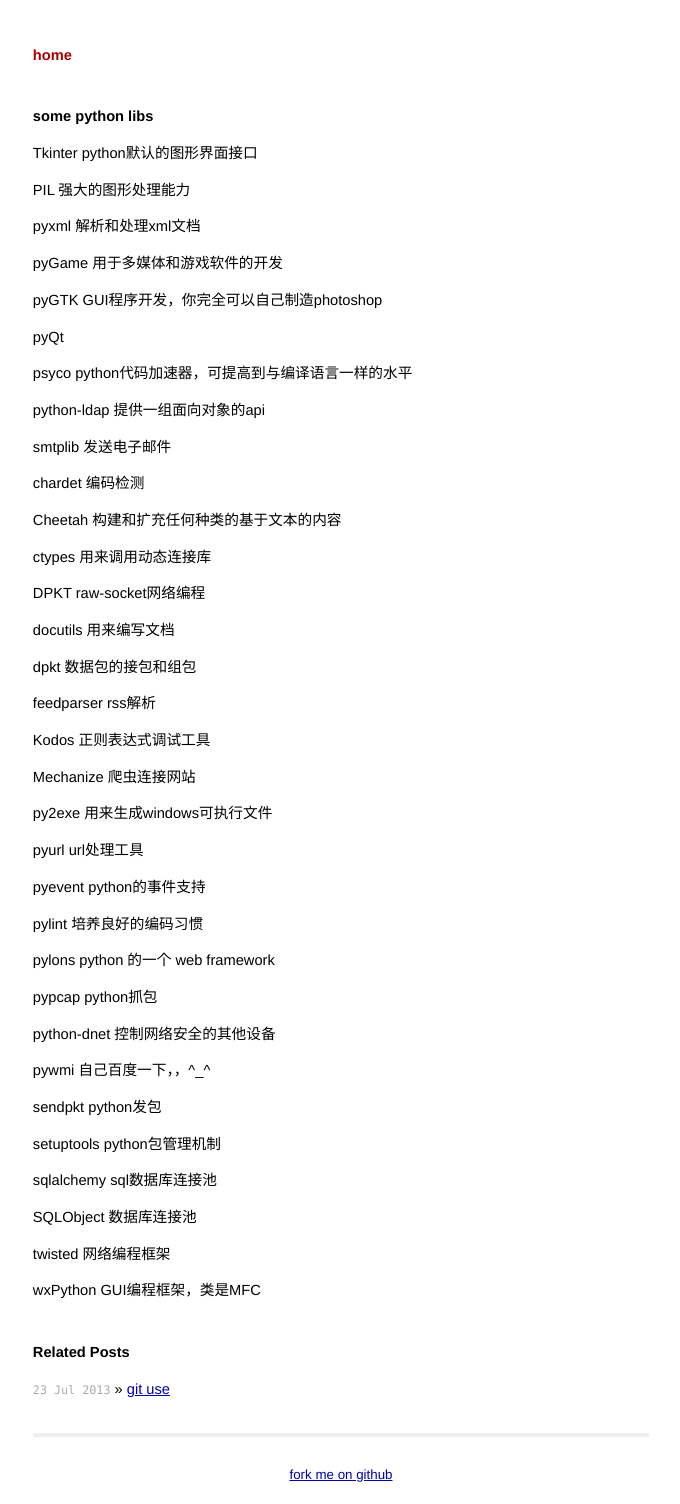
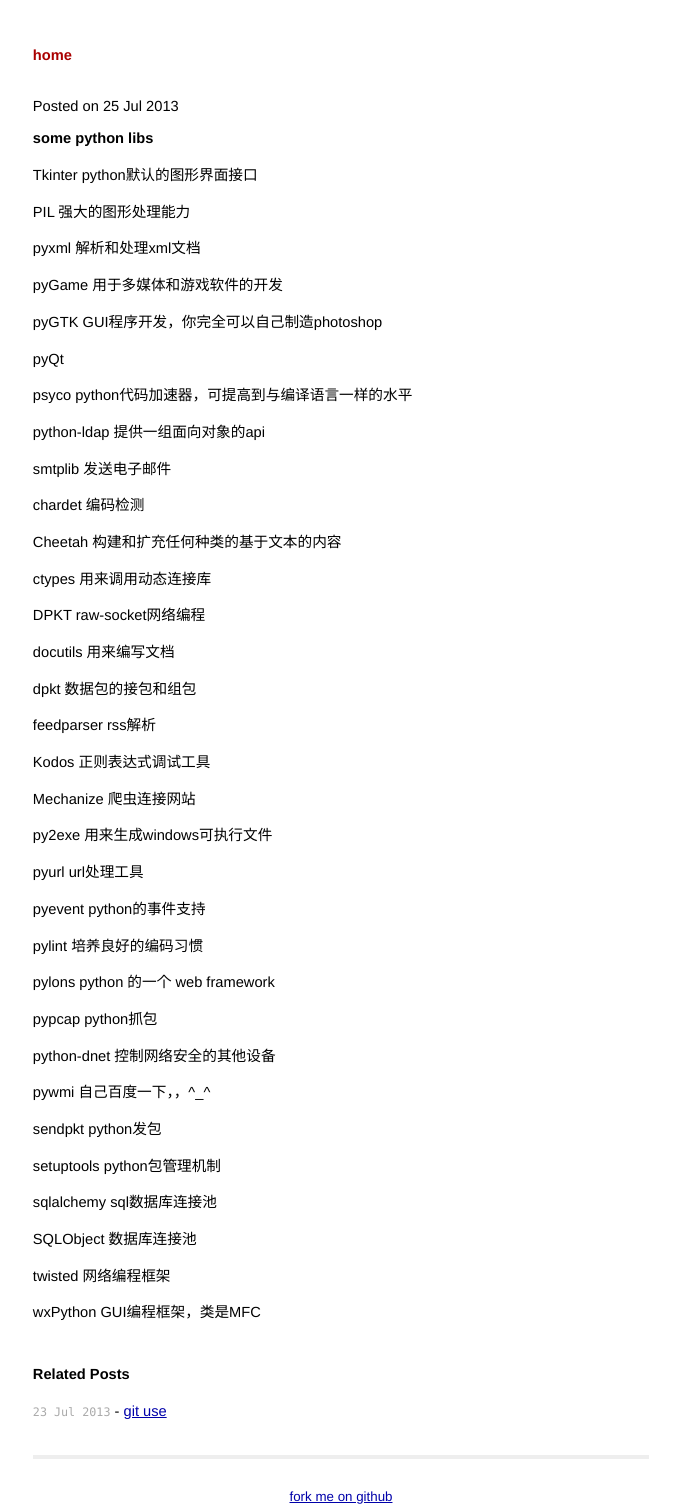
Before and after one commit to diaohaha/github_bolg, a Jekyll site: the page built from _posts/2013-07-25-python-so.html, in a window 1280 px wide. Shown: the whole page, without its empty margins (299-979 px from the left). Built offline with Jekyll 4.4.1, drawn with Linux system fonts in a browser that asks for light colours; before the commit the page ends 1482 px from its top, so only the background shows below that; some of the changed lines change nothing that is shown.

Commit message:
some change

```diff
--- a/_layouts/post.html
+++ b/_layouts/post.html
@@ -1,15 +1,44 @@
 ---
 layout: simple
 ---
-<div id="post">
+{% if page.date %}<div class="postdate">Posted on {{ page.date | date_to_string }}{% if page.last_updated %}, last updated on {{ page.last_updated | date_to_string }}{% endif %}</div>{% endif %}
+
+{% if page.superseded %}
+  {% for post in site.posts %}
+    {% if page.superseded == post.url %}
+      <div class="superseded">
+        This guide has been superseded by <a href="{{ post.url }}">{{ post.title }}</a>
+      </div>
+    {% endif %}
+  {% endfor %}
+{% endif %}
+
+<div class="post">
 {{ content }}
 </div>
 
 <div id="related">
   <h2>Related Posts</h2>
   <ul class="posts">
-    {% for post in site.related_posts limit:3 %}
-      <li><span>{{ post.date | date_to_string }}</span> &raquo; <a href="{{ post.url }}">{{ post.title }}</a></li>
+    {% for post in site.related_posts limit:5 %}
+      <li><span>{{ post.date | date_to_string }}</span> - <a href="{{ post.url }}">{{ post.title }}</a></li>
     {% endfor %}
   </ul>
 </div>
+
+{% if site.disqus %}
+<div id="comments">
+  <h2>Comments</h2>
+  <div id="disqus_thread"></div>
+  <script type="text/javascript">
+    var disqus_identifier = "{{ page.url }}";
+    (function() {
+     var dsq = document.createElement('script'); dsq.type = 'text/javascript'; dsq.async = true;
+     dsq.src = 'http://{{ site.disqus.id }}.disqus.com/embed.js';
+     (document.getElementsByTagName('head')[0] || document.getElementsByTagName('body')[0]).appendChild(dsq);
+    })();
+  </script>
+  <noscript>Please enable JavaScript to view the <a href="http://disqus.com/?ref_noscript={{ site.disqus.id }}">comments powered by Disqus.</a></noscript>
+  <a href="http://disqus.com" class="dsq-brlink">blog comments powered by <span class="logo-disqus">Disqus</span></a>
+</div>
+{% endif %}
```
